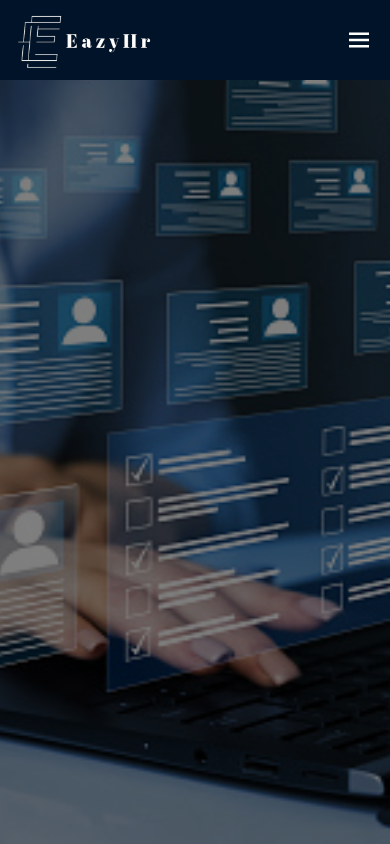
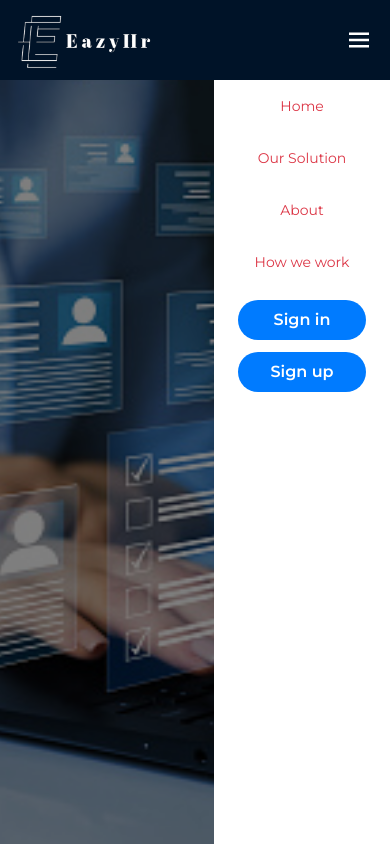
Before and after one commit to OgbuEsther/Easy_HR_FE2, a React (Create React App) app: page / in a window 390 px wide. Both pictures are taken after a click on the element 358 px from the left and 40 px from the top of the page. Shown: the top 844 px of the page. Built offline with nearby package versions, Linux system fonts and the light colour scheme.

Commit message:
everything about header done

```diff
--- a/src/components/block/Header.tsx
+++ b/src/components/block/Header.tsx
@@ -1,8 +1,15 @@
-import React from 'react'
+import React, {useState} from 'react'
 import img from "../../Assets/new.png"
 import {BiMenu} from "react-icons/bi"
 
 const Header = () => {
+
+  const [show, setShow] = useState(false)
+
+  const Toggle = () => {
+      setShow(!show)
+    }
+
   return (
     <div className='w-full h-20 z-10 bg-header flex justify-center fixed'>
       <div className='w-11/12 flex items-center justify-between'>
@@ -24,10 +31,25 @@ const Header = () => {
           </button>
         </div>
 
-        <div className='hidden items-center text-white text-3xl md:flex cursor-pointer'>
+        <div className='hidden items-center text-white text-3xl md:flex cursor-pointer' onClick={Toggle}>
           <BiMenu />
         </div>
       </div>
+
+      {show ? (
+        <div className='hidden md:flex absolute h-screen w-44 bg-white top-20 right-0 fixed flex-col items-center'>
+          <div className='text-hover text-sm m-4 hover:text-hover'>Home</div>
+          <div className='text-hover text-sm m-4 hover:text-hover'>Our Solution</div>
+          <div className='text-hover text-sm m-4 hover:text-hover'>About</div>
+          <div className='text-hover text-sm m-4 hover:text-hover'>How we work</div>
+          <button className='w-32 h-10 bg-buttonhover text-white flex justify-center items-center font-semibold rounded-3xl hover:bg-buttonhover hover:text-white cursor-pointer transition-all duration-150 ease-in-out delay-150 m-3'>
+            Sign in
+          </button>
+          <button className='w-32 h-10 bg-buttonhover text-white flex justify-center items-center font-semibold rounded-3xl hover:bg-buttonhover hover:text-white cursor-pointer transition-all duration-150 ease-in-out delay-150'>
+            Sign up
+          </button>
+        </div>
+      ) : null}
     </div>
   )
 }
--- a/tailwind.config.js
+++ b/tailwind.config.js
@@ -20,7 +20,7 @@ module.exports = {
       'xl': { 'max': '1280px' },
       'xsm': {'max': '320px'},
       'sm': {'max': '375px'},
-      'xmd': {'max': '425px'},
+      'xmd': {'max': '500px'},
       'md': {'max': '768px'},
       'lg': {'max': '1024px'}
     },
```
